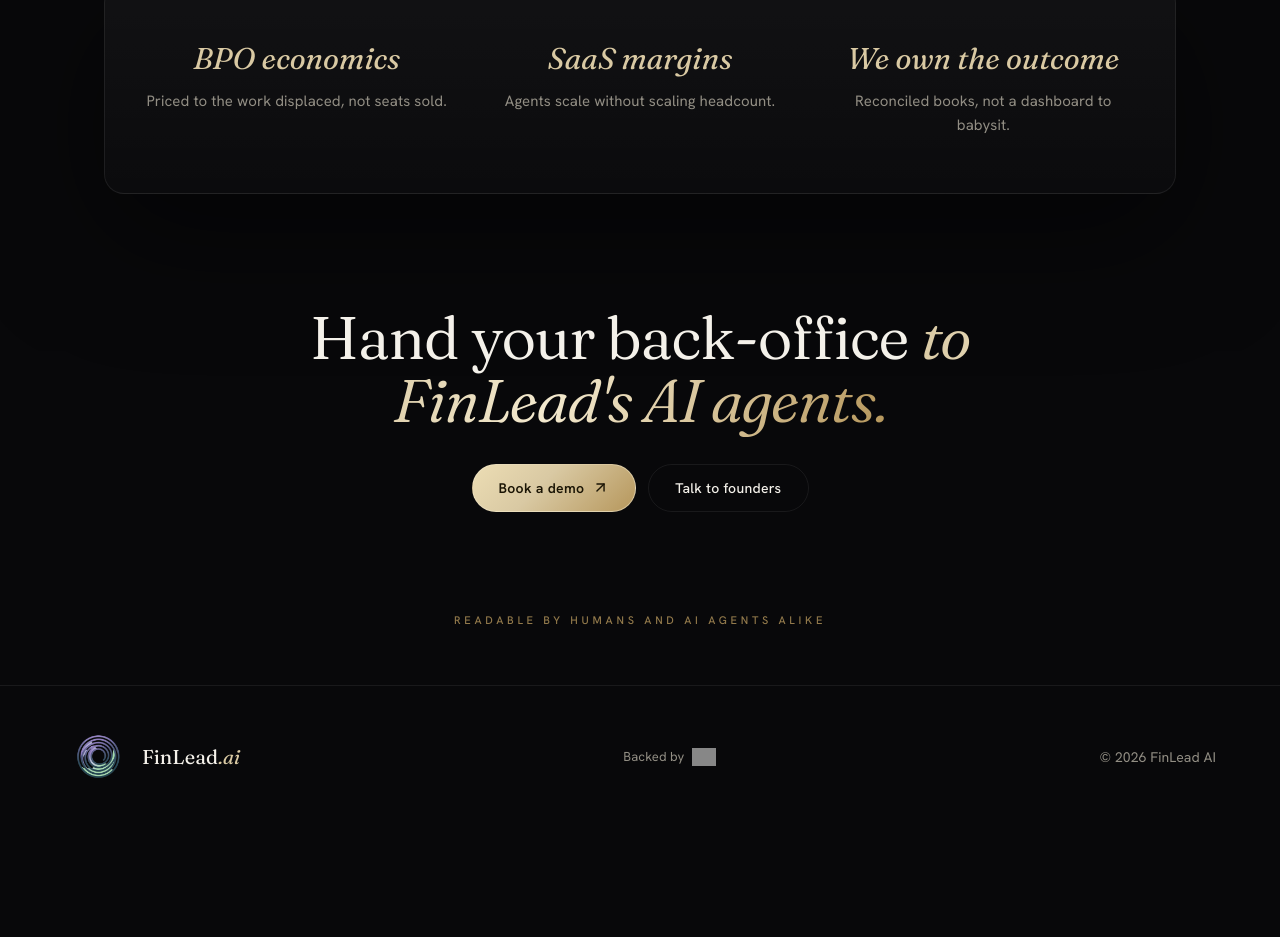
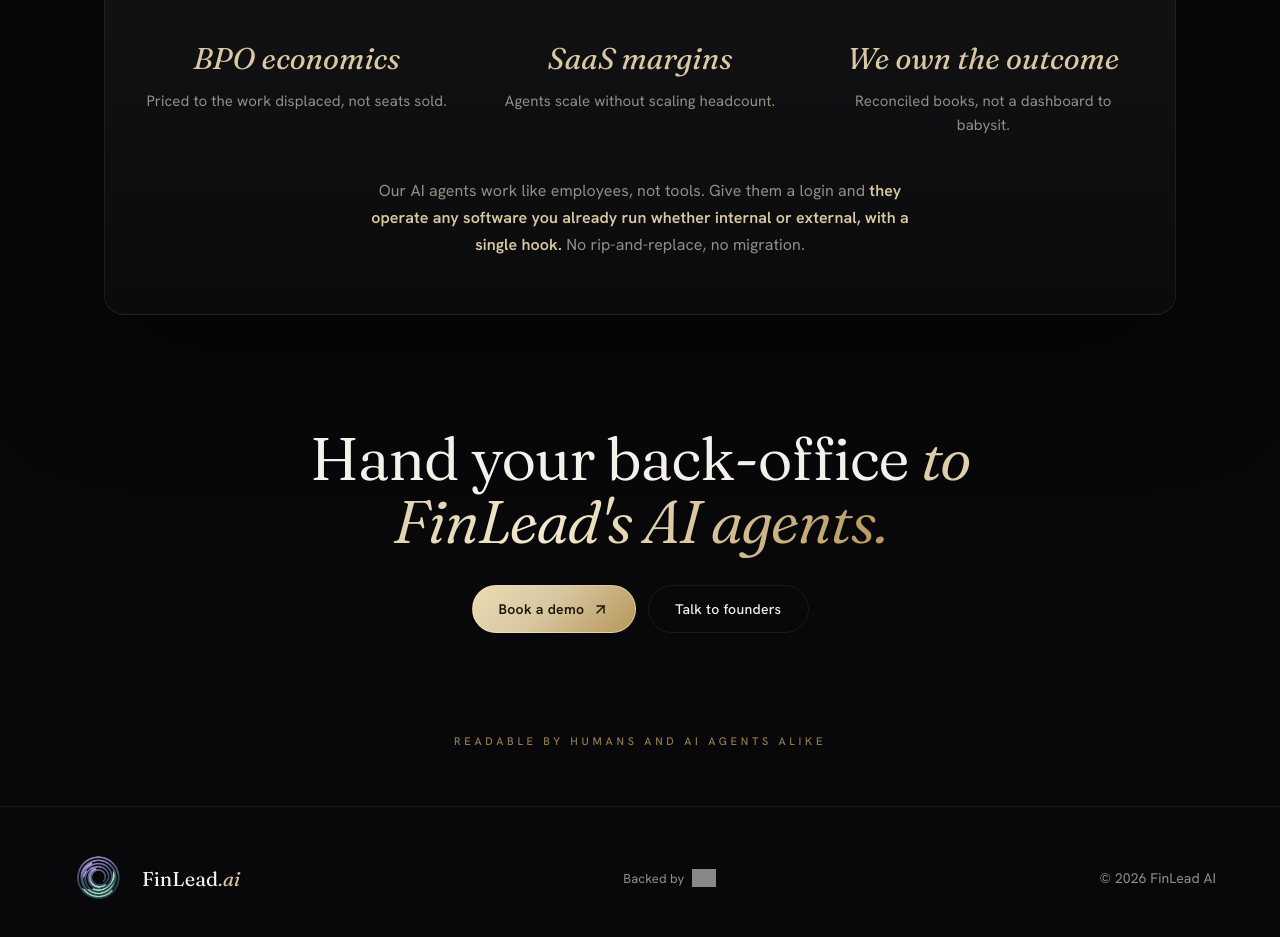
Before and after one commit to Insuryance/FinLeadWeb, a Next.js app: page / in a window 1280 px wide. Shown: the part 3647-4584 px from the top of the page. Before the commit the page ends 4475 px from the top, so only its background shows below. Built offline with nearby package versions, Linux system fonts and the light colour scheme; grey boxes are pictures that could not be loaded.

Commit message:
Update page.jsx

```diff
--- a/app/page.jsx
+++ b/app/page.jsx
@@ -605,8 +605,14 @@
               </div>
             ))}
           </div>
+          <p className="fl-muted" style={{ fontSize: 16, lineHeight: 1.7, textAlign: "center", maxWidth: "60ch", margin: "40px auto 0" }}>
+            Our AI agents work like employees, not tools. Give them a login and
+            <span style={{ color: "var(--gold)", fontWeight: 600 }}> they operate any software you already run whether internal or external, with a single hook.</span> No rip-and-replace, no migration.
+          </p>
         </div>
       </section>
+
+      {/* CTA */}
 
       {/* CTA */}
       <section style={{ position: "relative", zIndex: 10, maxWidth: 760, margin: "0 auto 96px", padding: "0 24px", textAlign: "center" }}>
```
